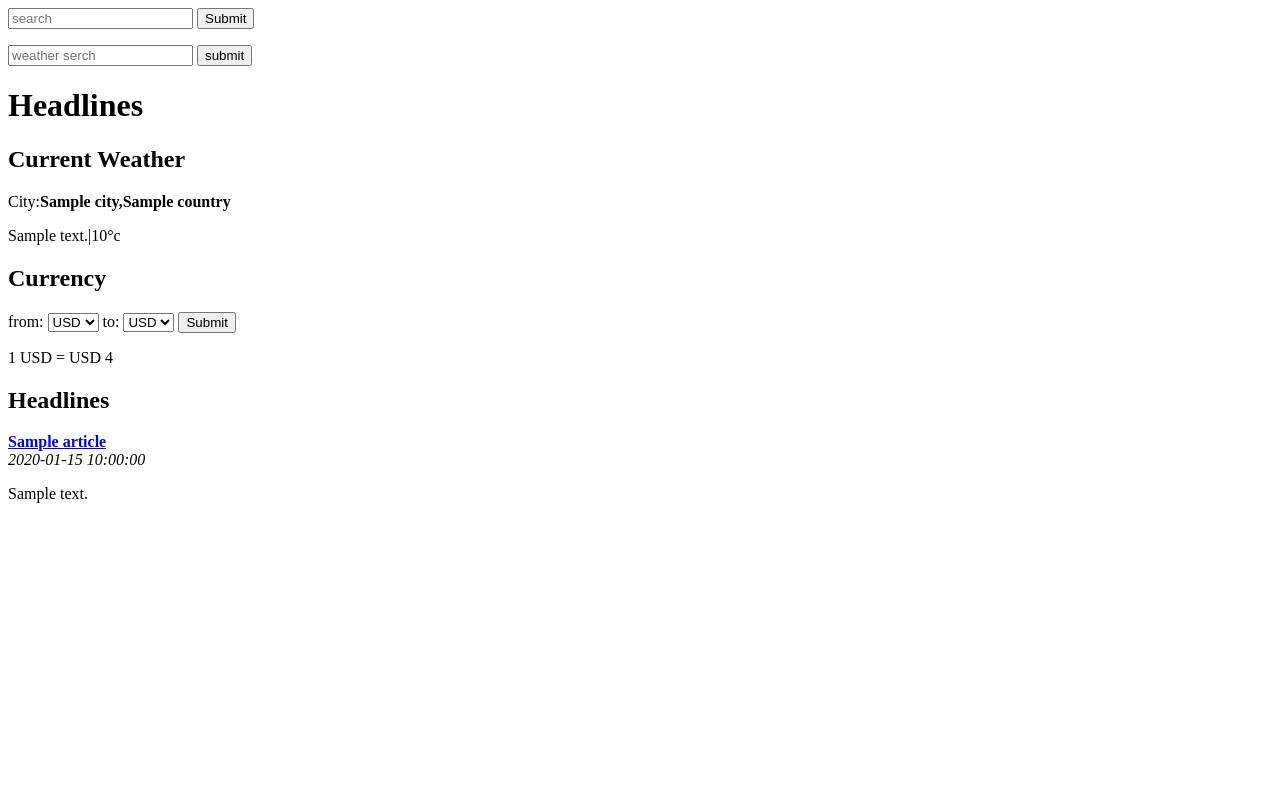
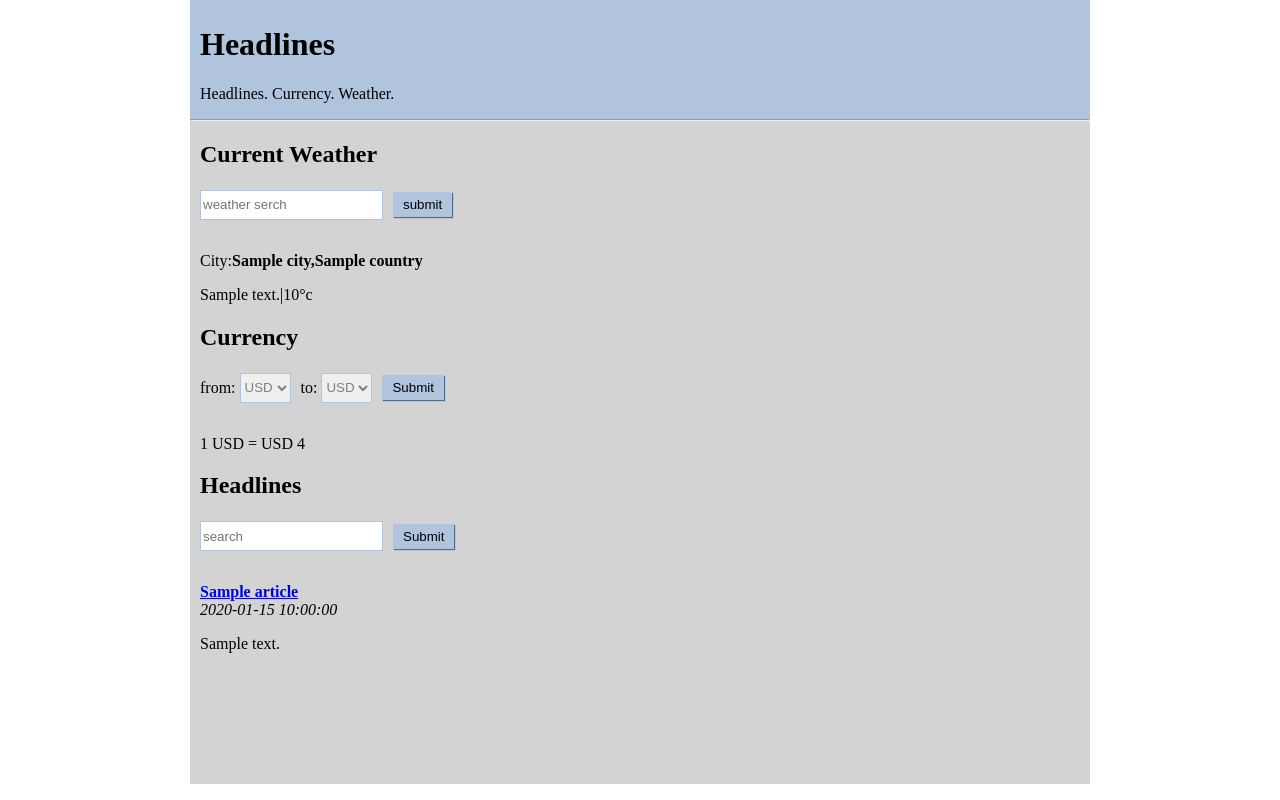
Before and after one commit to taiyishengshui/Flask_Building_Python_Web_Services, a Flask app: template headlines/templates/home.html in a window 1280 px wide. Run offline with Flask 2, Linux system fonts and the light colour scheme; the template is opened without the code that fills it: most values are stand-ins (such as "Sample title", 1, 10 or a date in 2020).

Commit message:
add css style

```diff
--- a/headlines/headlines.py
+++ b/headlines/headlines.py
@@ -1,8 +1,9 @@
 # /usr/bin/python3
 import feedparser
-from flask import Flask, render_template
+from flask import Flask, render_template, make_response
 from flask import request
 import requests
+import datetime
 import urllib.parse
 
 app = Flask(__name__)
@@ -25,29 +26,44 @@ WEATHER_URL = "http://api.openweathermap.org/data/2.5/weather?q={}&units=metric&
 CURRENCY_URL = "https://openexchangerates.org//api/latest.json?app_id=aec14afce2de44d0b37d56d171675ec8"
 
 
+def get_value_with_fallback(key):
+    if request.args.get(key):
+        return request.args.get(key)
+    if request.cookies.get(key):
+        return request.cookies.get(key)
+    return DEFAULTS[key]
+
+
 # @app.route("/", methods=['GET', 'POST'])
 @app.route("/")
 def home():
-    publication = request.args.get('publication')
-    if not publication:
-        publication = DEFAULTS['publication']
+    # get customised headlines, based on user input or default
+    publication = get_value_with_fallback("publication")
+
+    # get customised weather based on user input or default
     articles = get_news(publication)
-    city = request.args.get('city')
-    if not city:
-        city = DEFAULTS['city']
-    # print(city)
+    city = get_value_with_fallback("city")
     weather = get_weather(city)
-    currency_from = request.args.get("currency_from")
-    if not currency_from:
-        currency_from = DEFAULTS['currency_from']
-    currency_to = request.args.get("currency_to")
-    if not currency_to:
-        currency_to = DEFAULTS['currency_to']
+
+    # get customised currency based on user input or default
+    currency_from = get_value_with_fallback("currency_from")
+    currency_to = get_value_with_fallback("currency_to")
     rate, currencies = get_rates(currency_from, currency_to)
-    # rate = get_rates(currency_from, currency_to)
-    return render_template("home.html", articles=articles, weather=weather,
-                           currency_from=currency_from, currency_to=currency_to, rate=rate,
-                           currencies=sorted(currencies))
+
+    # save cookies and return template
+    response = make_response(render_template("home.html",
+                                             articles=articles,
+                                             weather=weather,
+                                             currency_from=currency_from,
+                                             currency_to=currency_to,
+                                             rate=rate,
+                                             currencies=sorted(currencies)))
+    expires = datetime.datetime.now() + datetime.timedelta(days=365)
+    response.set_cookie("publication", publication, expires=expires)
+    response.set_cookie("city", city, expires=expires)
+    response.set_cookie("currency_from", currency_from, expires=expires)
+    response.set_cookie("currency_to", currency_to, expires=expires)
+    return response
 
 
 def get_rates(frm, to):
@@ -78,7 +94,6 @@ def get_weather(query):
     data = requests.get(url)
     parsed = data.json()
     weather = None
-    print(parsed.get("weather"))
     if parsed.get("weather"):
         weather = {
             "description": parsed["weather"][0]["description"],
@@ -130,3 +145,27 @@ if __name__ == '__main__':
 #     feed = feedparser.parse(RSS_FEEDS[publication])
 #     # print(feed)
 #     return render_template("home.html", articles=feed['entries'])
+
+
+# old home
+# def home():
+#     publication = request.args.get('publication')
+#     if not publication:
+#         publication = DEFAULTS['publication']
+#     articles = get_news(publication)
+#     city = request.args.get('city')
+#     if not city:
+#         city = DEFAULTS['city']
+#     # print(city)
+#     weather = get_weather(city)
+#     currency_from = request.args.get("currency_from")
+#     if not currency_from:
+#         currency_from = DEFAULTS['currency_from']
+#     currency_to = request.args.get("currency_to")
+#     if not currency_to:
+#         currency_to = DEFAULTS['currency_to']
+#     rate, currencies = get_rates(currency_from, currency_to)
+#     # rate = get_rates(currency_from, currency_to)
+#     return render_template("home.html", articles=articles, weather=weather,
+#                            currency_from=currency_from, currency_to=currency_to, rate=rate,
+#                            currencies=sorted(currencies))
--- a/headlines/templates/home.html
+++ b/headlines/templates/home.html
@@ -1,18 +1,64 @@
 <html>
 <head>
     <title>Headlines</title>
+    <style>
+    html{
+        fond-familly: "Helvetica";
+        background: white;
+    }
+
+    body{
+        background: lightgrey;
+        max-width:900px;
+        margin: 0 auto;
+
+    }
+     #header {
+      padding-top: 5;
+      background: lightsteelblue;
+    }
+    #inner-header {
+      padding-left: 10;
+    }
+    #main{
+      padding-left: 10;
+    }
+    input[type="text"], select {
+        color: grey;
+        border: 1px solid lightsteelblue;
+        height: 30px;
+        line-height:15px;
+        margin: 2px 6px 16px 0px;
+    }
+    input[type="submit"] {
+        padding: 5px 10px 5px 10px;
+        color: black;
+        background: lightsteelblue;
+        border: none;
+        box-shadow: 1px 1px 1px #4C6E91;
+    }
+    input[type="submit"]:hover{
+        background: steelblue;
+    }
+    </style>
 </head>
 <body>
-<form>
-    <input type="text" name="publication" placeholder="search"/>
-    <input type="submit" value="Submit"/>
-</form>
+<div id="header">
+    <div id="inner-header">
+        <h1>Headlines</h1>
+        <p>Headlines. Currency. Weather.</p>
+    </div>
+    <hr/>
+</div>
+<div id="main">
+
+    <h2>Current Weather</h2>
+
     <form>
         <input type="text" name="city" placeholder="weather serch"/>
         <input type="submit" value="submit"/>
     </form>
-<h1>Headlines</h1>
-<h2>Current Weather</h2>
+
     <p>City:<b>{{weather.city}},{{weather.country}} </b></p>
     <p>{{weather.description}}|{{weather.temperature}}°c</p>
     <h2>Currency</h2>
@@ -27,19 +73,24 @@
         to:
         <select name="currency_to">
             {% for currency in currencies%}
-        <option value="{{currency}}"  {{
+            <option value="{{currency}}" {{
             'selected="slected"' if currency_to == currency}}>{{currency}}</option>
             {% endfor %}
         </select>
         <input type="submit" value="Submit">
     </form>
+    1 {{currency_from}} = {{currency_to}} {{rate}}
 
-1 {{currency_from}} = {{currency_to}} {{rate}}
     <h2>Headlines</h2>
+    <form>
+        <input type="text" name="publication" placeholder="search"/>
+        <input type="submit" value="Submit"/>
+    </form>
     {% for article in articles %}
     <b><a href="{{article.link}}>">{{article.title}}</a></b><br/>
     <i>{{article.published}}</i><br/>
     <p>{{article.summary}}</p>
     {% endfor %}
+</div>
 </body>
 </html>
```
Also changed, not shown: headlines/templates/test.html (added, +26 -0 lines), weather.py (+12 -0 lines). Lines whose indentation alone changed are shown as unchanged.
